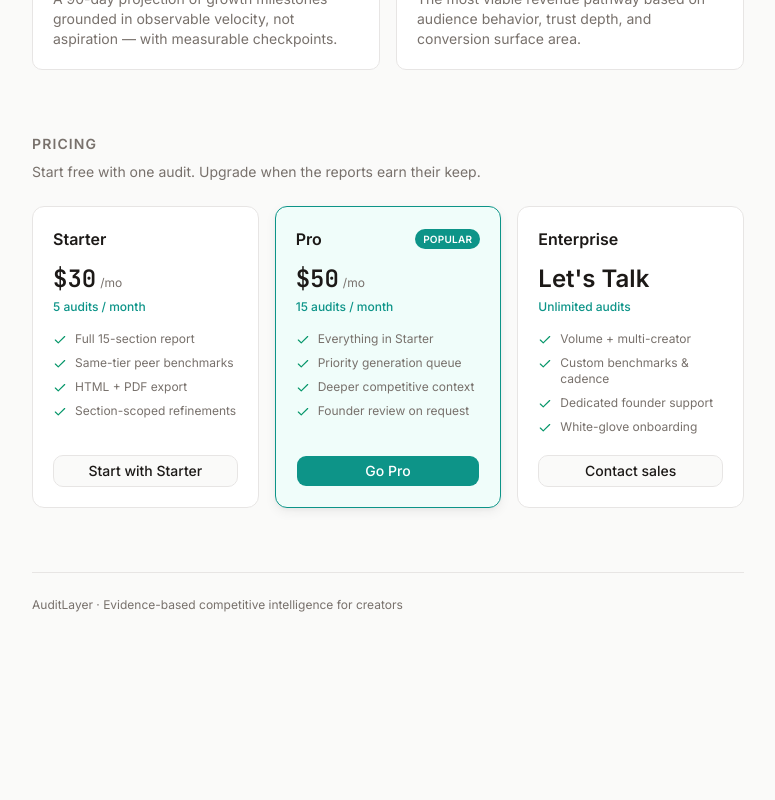
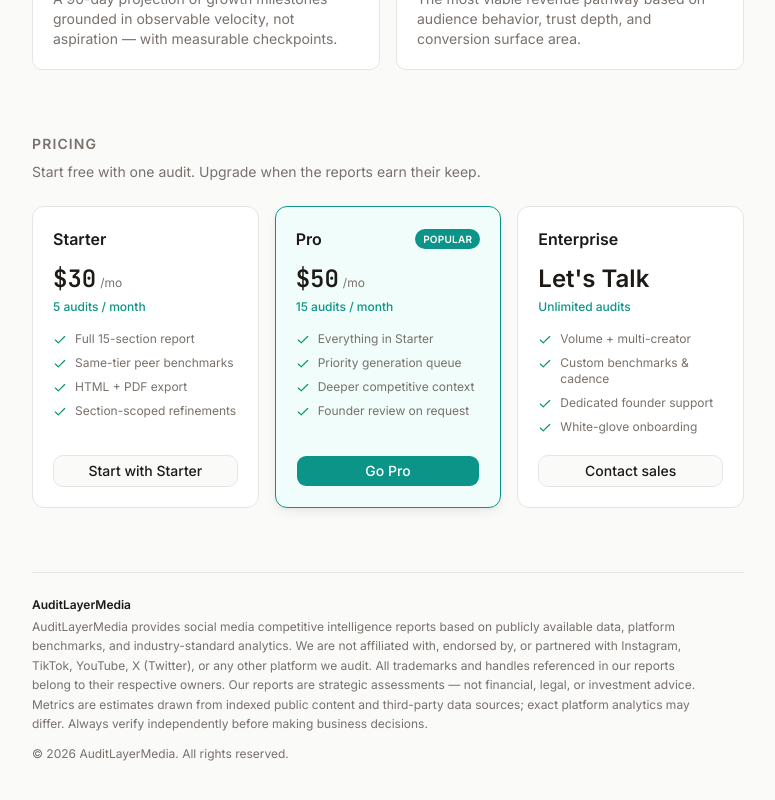
Before and after one commit to ashesh8500/auditlayer, a Next.js app in the folder web/: page / in a window 1280 px wide. Shown: the part 1956-2756 px from the top of the page, without its empty margins (252-1027 px from the left). Before the commit the page ends 2665 px from the top, so only its background shows below. Built offline with nearby package versions, Linux system fonts and the light colour scheme; no server answers.

Commit message:
feat: proper disclaimer footer

```diff
--- a/web/src/app/page.tsx
+++ b/web/src/app/page.tsx
@@ -416,7 +416,11 @@ export default async function Home() {
         </section>
 
         <footer className="mt-16 border-t border-border pt-6 text-xs text-muted-foreground">
-          AuditLayer · Evidence-based competitive intelligence for creators
+          <p className="font-semibold text-foreground">AuditLayerMedia</p>
+          <p className="mt-1 max-w-2xl leading-relaxed">
+            AuditLayerMedia provides social media competitive intelligence reports based on publicly available data, platform benchmarks, and industry-standard analytics. We are not affiliated with, endorsed by, or partnered with Instagram, TikTok, YouTube, X (Twitter), or any other platform we audit. All trademarks and handles referenced in our reports belong to their respective owners. Our reports are strategic assessments — not financial, legal, or investment advice. Metrics are estimates drawn from indexed public content and third-party data sources; exact platform analytics may differ. Always verify independently before making business decisions.
+          </p>
+          <p className="mt-3">© {new Date().getFullYear()} AuditLayerMedia. All rights reserved.</p>
         </footer>
       </main>
     </div>
```
